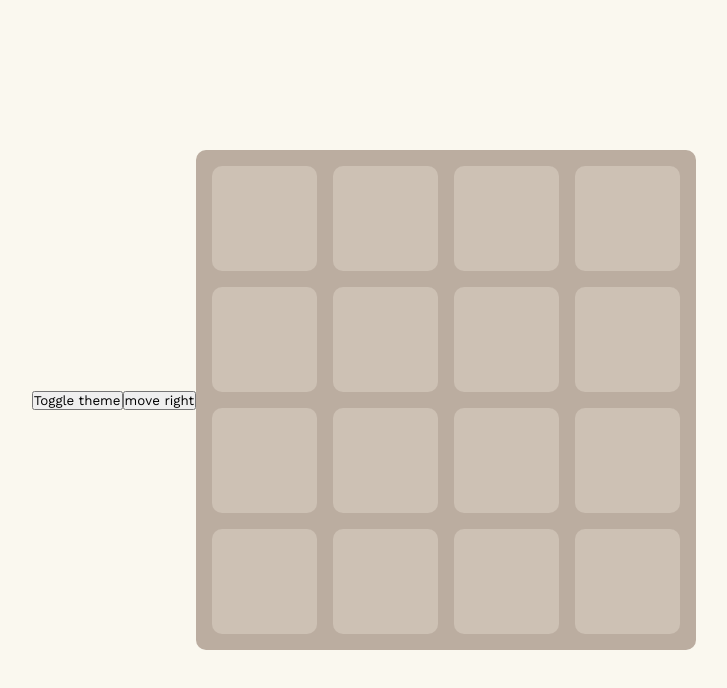
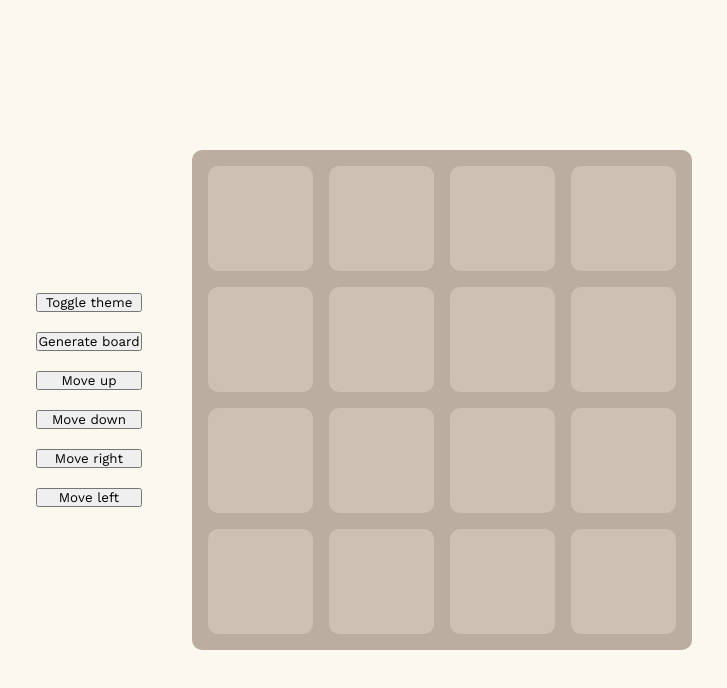
Before and after one commit to novacooo/2048-game, a React (Create React App) app: page / in a window 1280 px wide. Shown: the top 688 px of the page, without its empty margins (276-1003 px from the left). Built offline with nearby package versions, Linux system fonts and the light colour scheme.

Commit message:
Added generating board

```diff
--- a/src/components/organisms/Board.tsx
+++ b/src/components/organisms/Board.tsx
@@ -16,27 +16,14 @@ const Wrapper = styled.div`
 `;
 
 const Board = () => {
-  const { board, setTile, moveRight } = useBoardContext() || {};
-
-  const handleClick = () => {
-    if (setTile) {
-      setTile(0, 3, 16);
-      setTile(2, 1, 8);
-      setTile(0, 2, 4);
-      setTile(1, 2, 2);
-      setTile(3, 3, 32);
-    }
-  };
+  const { board } = useBoardContext() || {};
 
   return (
-    <>
-      <button onClick={moveRight}>move right</button>
-      <Wrapper onClick={handleClick}>
-        {board?.map((row) =>
-          row.map((number, index) => <Tile key={index} value={number} />),
-        )}
-      </Wrapper>
-    </>
+    <Wrapper>
+      {board?.map((row) =>
+        row.map((number, index) => <Tile key={index} value={number} />),
+      )}
+    </Wrapper>
   );
 };
 
--- a/src/contexts/BoardContext.tsx
+++ b/src/contexts/BoardContext.tsx
@@ -2,6 +2,7 @@ import { ReactNode, createContext, useContext, useState } from 'react';
 import BoardType from 'types/BoardType';
 import TileValueType from 'types/TileValueType';
 import IBoardContext from 'interfaces/IBoardContext';
+import { getRandomNumber } from 'utils/math';
 
 interface BoardProviderProps {
   children: ReactNode;
@@ -19,6 +20,12 @@ const BoardContext = createContext<IBoardContext | undefined>(undefined);
 const BoardProvider = ({ children }: BoardProviderProps) => {
   const [board, setBoard] = useState<BoardType>(initialBoard);
 
+  /**
+   * Set value in specified tile.
+   * @param row Tile row.
+   * @param col Tile column.
+   * @param value Value to set.
+   */
   const setTile = (row: number, col: number, value: TileValueType) => {
     setBoard((prevBoard) => {
       const newBoard = prevBoard;
@@ -27,9 +34,48 @@ const BoardProvider = ({ children }: BoardProviderProps) => {
     });
   };
 
+  /**
+   * Fill board with zeros.
+   */
+  const resetBoard = () => {
+    const boardSize = board.length;
+    for (let i = 0; i < boardSize; i += 1) {
+      for (let j = 0; j < boardSize; j += 1) {
+        setTile(i, j, 0);
+      }
+    }
+  };
+
+  /**
+   * Generates two tiles in random places with 2 or 4 value.
+   */
+  const generateTwoTiles = () => {
+    const boardSize = board.length;
+
+    for (let i = 0; i < 2; i += 1) {
+      let number;
+      while (number !== 2 && number !== 4) number = getRandomNumber(2, 4);
+      const row = getRandomNumber(0, boardSize - 1);
+      const col = getRandomNumber(0, boardSize - 1);
+      setTile(row, col, number);
+    }
+  };
+
+  /**
+   * Generates new board with two random tiles.
+   */
+  const generateBoard = () => {
+    resetBoard();
+    generateTwoTiles();
+  };
+
+  /**
+   * Moving tiles to right side.
+   */
   const moveRight = () => {
+    setBoard((prevBoard) => {
       const boardSize = board.length;
-    const newBoard = board;
+      const newBoard = prevBoard;
 
       for (let i = 0; i < boardSize; i += 1) {
         for (let j = 0; j < boardSize - 1; j += 1) {
@@ -41,12 +87,13 @@ const BoardProvider = ({ children }: BoardProviderProps) => {
           }
         }
       }
-
-    setBoard(() => [...newBoard]);
+      setTile(0, 3, 8);
+      return [...newBoard];
+    });
   };
 
   return (
-    <BoardContext.Provider value={{ board, setTile, moveRight }}>
+    <BoardContext.Provider value={{ board, generateBoard, moveRight }}>
       {children}
     </BoardContext.Provider>
   );
--- a/src/interfaces/IBoardContext.ts
+++ b/src/interfaces/IBoardContext.ts
@@ -1,9 +1,8 @@
 import BoardType from 'types/BoardType';
-import TileValueType from 'types/TileValueType';
 
 interface IBoardContext {
   board: BoardType;
-  setTile: (row: number, col: number, value: TileValueType) => void;
+  generateBoard: () => void;
   moveRight: () => void;
 }
 
--- a/src/pages/Game.tsx
+++ b/src/pages/Game.tsx
@@ -1,20 +1,36 @@
 import styled from 'styled-components';
 import Board from 'components/organisms/Board';
 import { useThemeModeContext } from 'contexts/ThemeModeContext';
+import { useBoardContext } from 'contexts/BoardContext';
 
 const Wrapper = styled.div`
   display: flex;
   justify-content: center;
   align-items: center;
   height: 100%;
+  gap: 50px;
+`;
+
+const NavigationWrapper = styled.div`
+  display: flex;
+  flex-direction: column;
+  gap: 20px;
 `;
 
 const Game = () => {
   const { toggleTheme } = useThemeModeContext() || {};
+  const { generateBoard, moveRight } = useBoardContext() || {};
 
   return (
     <Wrapper>
-      <button onClick={toggleTheme}>Toggle theme</button>
+      <NavigationWrapper>
+        <button onClick={toggleTheme}>Toggle theme</button>
+        <button onClick={generateBoard}>Generate board</button>
+        <button>Move up</button>
+        <button>Move down</button>
+        <button onClick={moveRight}>Move right</button>
+        <button>Move left</button>
+      </NavigationWrapper>
       <Board />
     </Wrapper>
   );
--- /dev/null
+++ b/src/utils/math.ts
@@ -0,0 +1,6 @@
+/* eslint-disable import/prefer-default-export */
+export const getRandomNumber = (min: number, max: number) => {
+  const minNumber = Math.ceil(min);
+  const maxNumber = Math.floor(max);
+  return Math.floor(Math.random() * (maxNumber - minNumber + 1)) + minNumber;
+};
```
Lines whose indentation alone changed are shown as unchanged.
